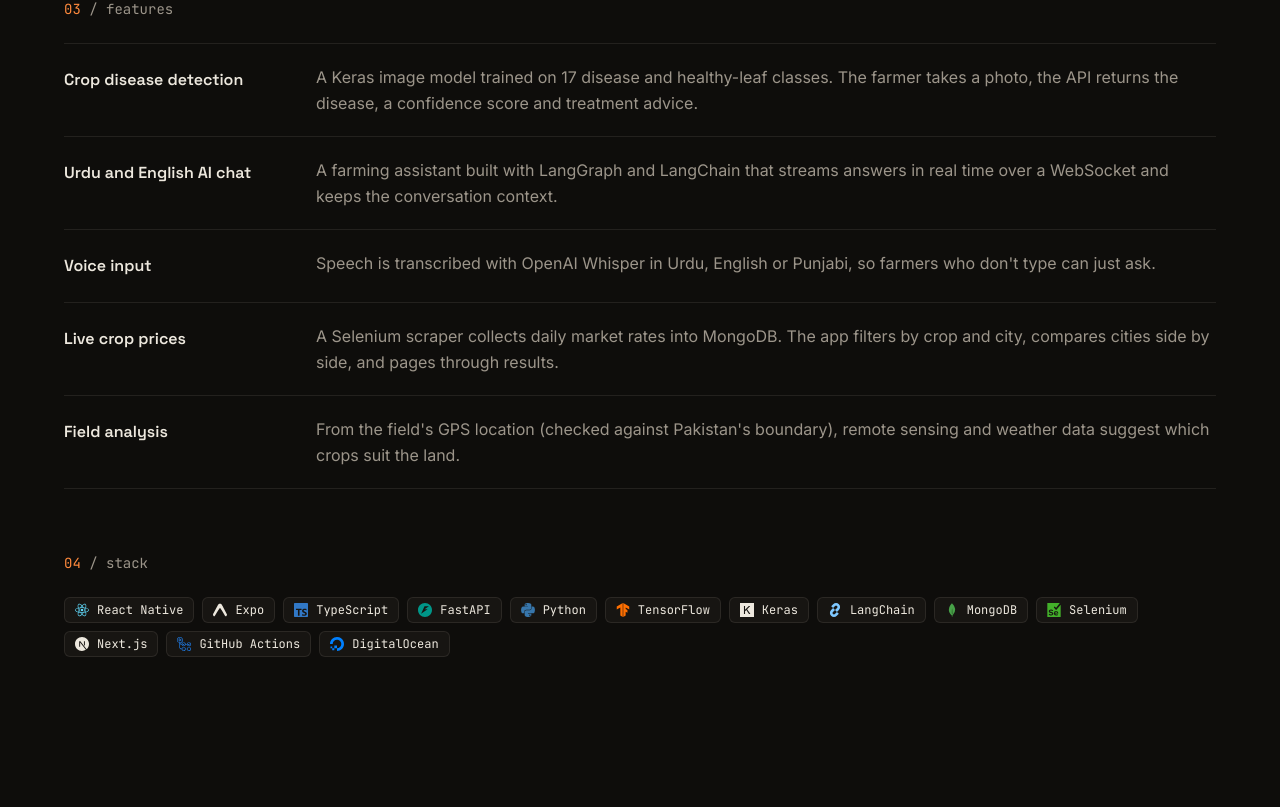
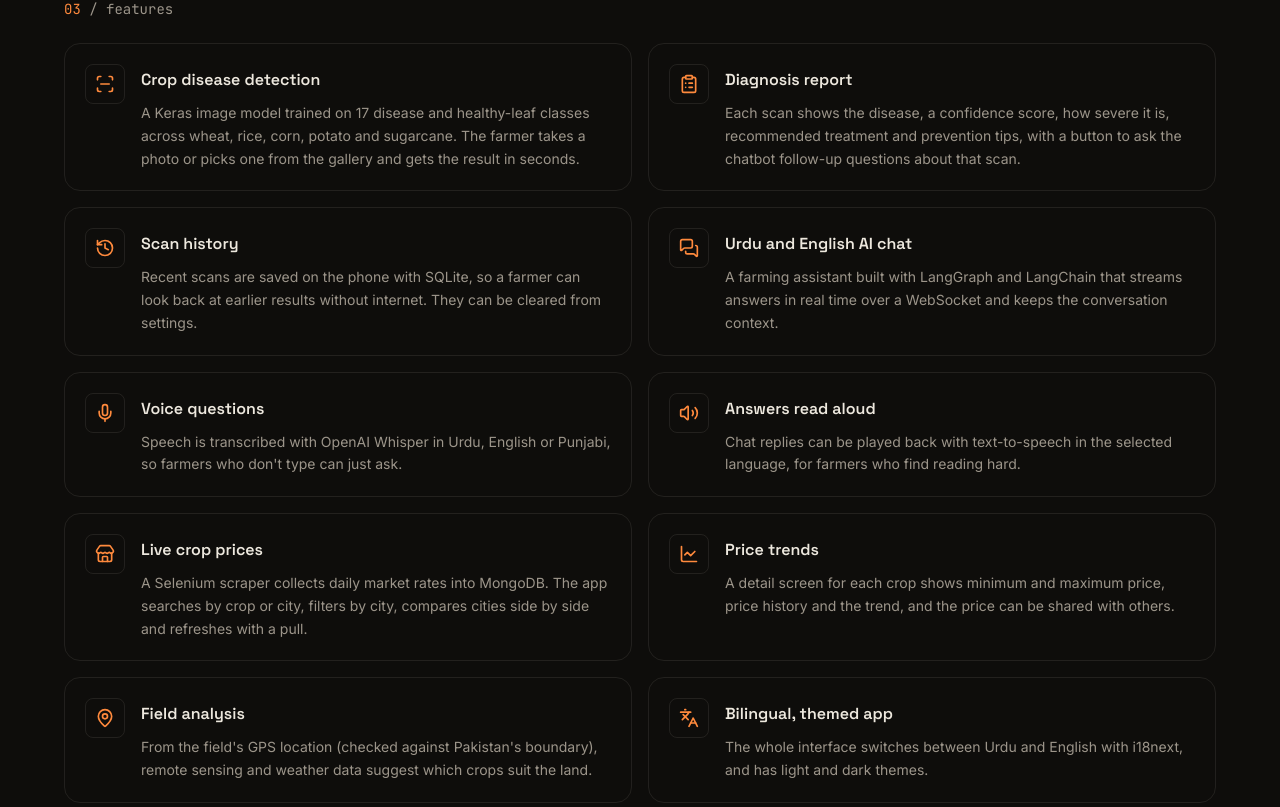
Before and after one commit to ABDULAHAD118/Personal-Portfolio, a Next.js app: page /education in a window 1280 px wide. Shown: the part 1833-2640 px from the top of the page. Built offline with nearby package versions, Linux system fonts and the light colour scheme.

Commit message:
List all final year project features as cards

```diff
--- a/app/components/Education/Education.tsx
+++ b/app/components/Education/Education.tsx
@@ -1,5 +1,19 @@
 import Link from 'next/link';
-import { ArrowUpRight, GraduationCap, MapPin, Sprout } from 'lucide-react';
+import {
+    ArrowUpRight,
+    ChartLine,
+    ClipboardList,
+    GraduationCap,
+    History,
+    Languages,
+    MapPin,
+    MessagesSquare,
+    Mic,
+    ScanLine,
+    Sprout,
+    Store,
+    Volume2,
+} from 'lucide-react';
 import { siGithub } from 'simple-icons';
 import TechIcon from '../ui/TechIcon';
 import StackTags from '../ui/StackTags';
@@ -107,6 +121,20 @@ export default function Education({ page = false }: { page?: boolean }) {
     );
 }
 
+// Same order as educationData.project.features.
+const featureIcons = [
+    ScanLine,
+    ClipboardList,
+    History,
+    MessagesSquare,
+    Mic,
+    Volume2,
+    Store,
+    ChartLine,
+    MapPin,
+    Languages,
+];
+
 // Full write-up of the final year project, only on /education.
 function ProjectDetails() {
     const p = edu.project;
@@ -168,21 +196,29 @@ function ProjectDetails() {
                 <h2 className="text-muted font-mono text-sm">
                     <span className="text-accent">03</span> / features
                 </h2>
-                <dl className="border-line mt-6 border-t">
-                    {p.features.map((f) => (
-                        <div
-                            key={f.title}
-                            className="border-line grid gap-2 border-b py-5 sm:grid-cols-[220px_1fr] sm:gap-8"
-                        >
-                            <dt className="font-heading font-semibold">
-                                {f.title}
-                            </dt>
-                            <dd className="text-muted leading-relaxed">
-                                {f.text}
-                            </dd>
-                        </div>
-                    ))}
-                </dl>
+                <ul className="mt-6 grid gap-4 sm:grid-cols-2">
+                    {p.features.map((f, i) => {
+                        const Icon = featureIcons[i] ?? Sprout;
+                        return (
+                            <li
+                                key={f.title}
+                                className="border-line hover:border-accent flex gap-4 rounded-2xl border p-5 transition-colors"
+                            >
+                                <span className="border-line text-accent grid size-10 shrink-0 place-items-center rounded-lg border">
+                                    <Icon className="size-5" aria-hidden />
+                                </span>
+                                <div>
+                                    <h3 className="font-heading font-semibold">
+                                        {f.title}
+                                    </h3>
+                                    <p className="text-muted mt-1.5 text-sm leading-relaxed">
+                                        {f.text}
+                                    </p>
+                                </div>
+                            </li>
+                        );
+                    })}
+                </ul>
             </section>
 
             <section>
--- a/assets/assets.ts
+++ b/assets/assets.ts
@@ -485,23 +485,43 @@ export const educationData = {
         features: [
             {
                 title: 'Crop disease detection',
-                text: 'A Keras image model trained on 17 disease and healthy-leaf classes. The farmer takes a photo, the API returns the disease, a confidence score and treatment advice.',
+                text: 'A Keras image model trained on 17 disease and healthy-leaf classes across wheat, rice, corn, potato and sugarcane. The farmer takes a photo or picks one from the gallery and gets the result in seconds.',
+            },
+            {
+                title: 'Diagnosis report',
+                text: 'Each scan shows the disease, a confidence score, how severe it is, recommended treatment and prevention tips, with a button to ask the chatbot follow-up questions about that scan.',
+            },
+            {
+                title: 'Scan history',
+                text: 'Recent scans are saved on the phone with SQLite, so a farmer can look back at earlier results without internet. They can be cleared from settings.',
             },
             {
                 title: 'Urdu and English AI chat',
                 text: 'A farming assistant built with LangGraph and LangChain that streams answers in real time over a WebSocket and keeps the conversation context.',
             },
             {
-                title: 'Voice input',
+                title: 'Voice questions',
                 text: "Speech is transcribed with OpenAI Whisper in Urdu, English or Punjabi, so farmers who don't type can just ask.",
             },
             {
+                title: 'Answers read aloud',
+                text: 'Chat replies can be played back with text-to-speech in the selected language, for farmers who find reading hard.',
+            },
+            {
                 title: 'Live crop prices',
-                text: 'A Selenium scraper collects daily market rates into MongoDB. The app filters by crop and city, compares cities side by side, and pages through results.',
+                text: 'A Selenium scraper collects daily market rates into MongoDB. The app searches by crop or city, filters by city, compares cities side by side and refreshes with a pull.',
+            },
+            {
+                title: 'Price trends',
+                text: 'A detail screen for each crop shows minimum and maximum price, price history and the trend, and the price can be shared with others.',
             },
             {
                 title: 'Field analysis',
                 text: "From the field's GPS location (checked against Pakistan's boundary), remote sensing and weather data suggest which crops suit the land.",
+            },
+            {
+                title: 'Bilingual, themed app',
+                text: 'The whole interface switches between Urdu and English with i18next, and has light and dark themes.',
             },
         ],
         stack: [
```
